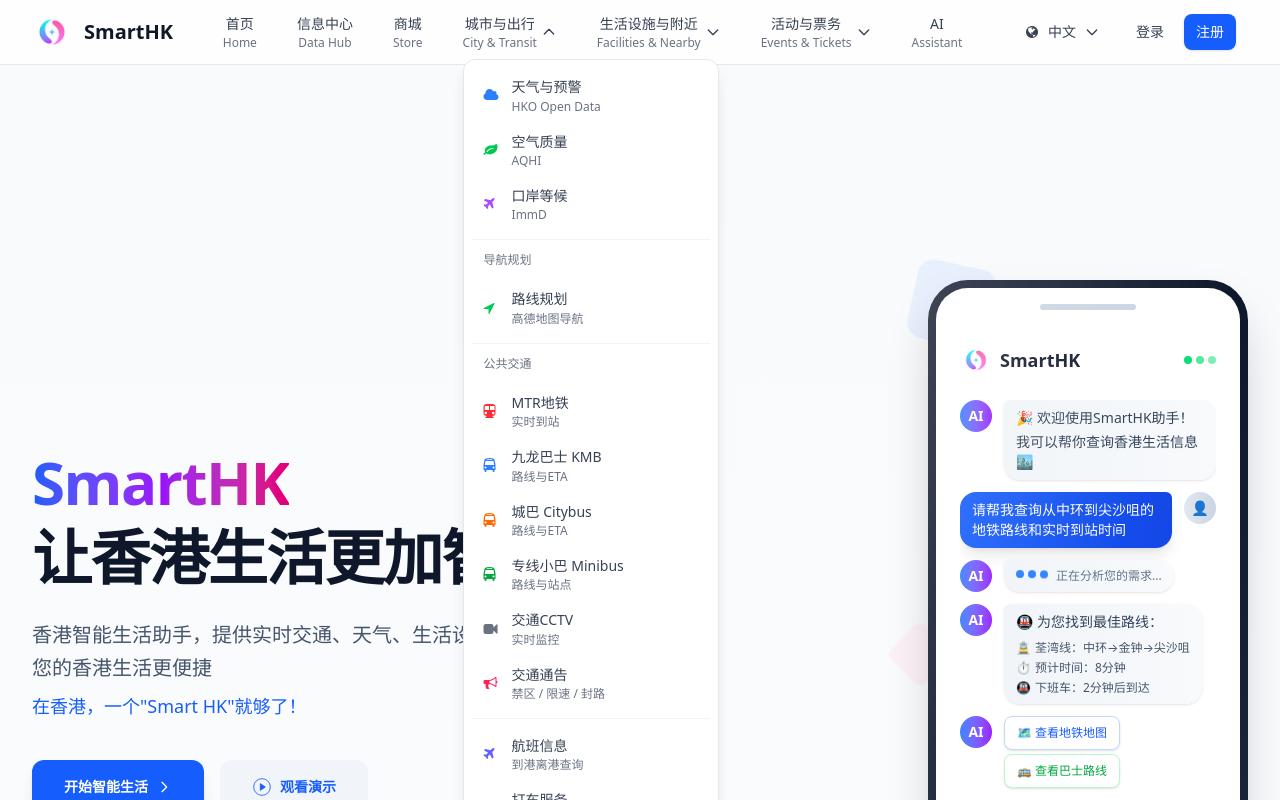
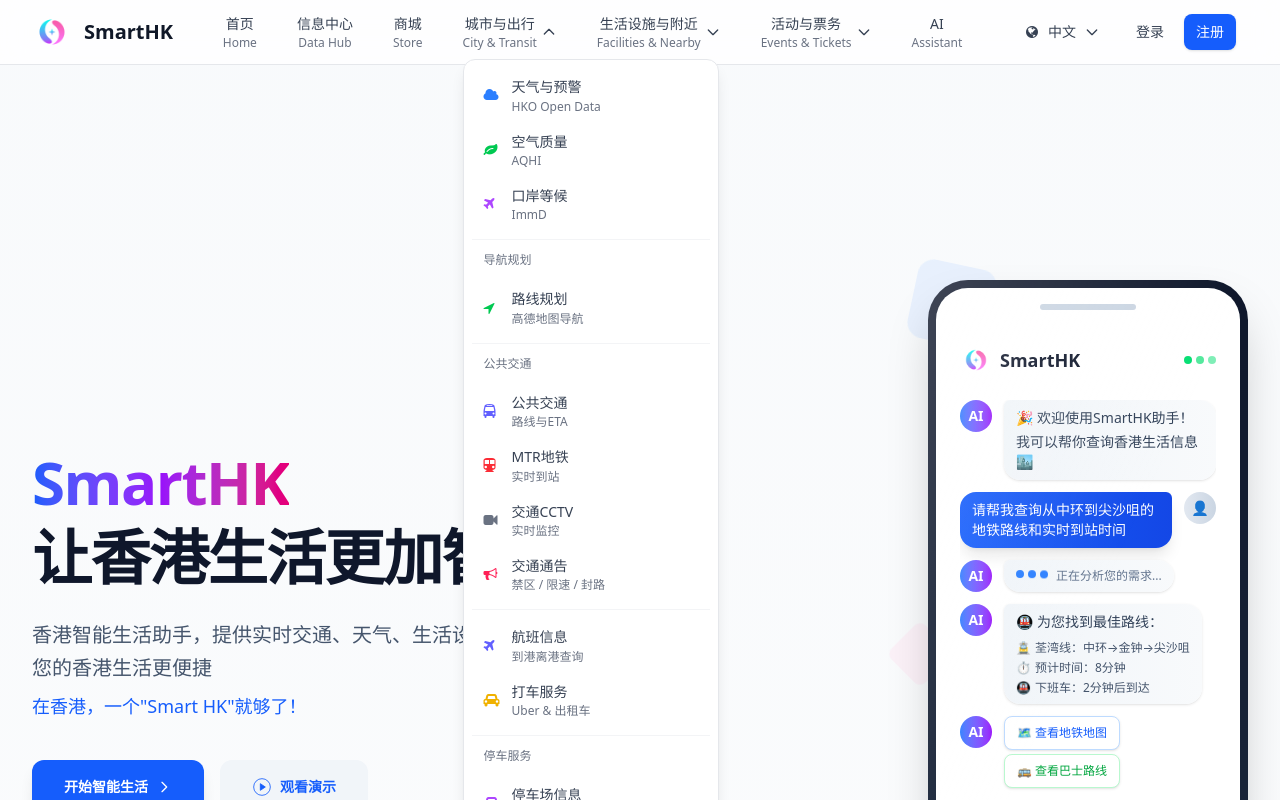
Before and after one commit to zoihkcom/ZoiHK-FrontEnd, a Vue app: page / in a window 1280 px wide. Both pictures are taken after a click on the button "城市与出行 City & Transit". Shown: the top 800 px of the page. Built offline with nearby package versions, Linux system fonts and the light colour scheme.

Commit message:
feat: 在导航栏中新增公交路线链接，优化用户访问公交信息的便捷性，同时调整公交路线组件的按钮样式，提升用户体验。

```diff
--- a/src/components/Navbar.vue
+++ b/src/components/Navbar.vue
@@ -97,6 +97,15 @@
                   <div class="text-xs font-medium text-gray-500 mb-2">公共交通</div>
                 </div>
 
+                <router-link to="/bus"
+                  class="flex items-center gap-3 px-3 py-2 text-gray-700 hover:text-blue-600 hover:bg-blue-50 rounded-lg transition-colors">
+                  <i class="fa fa-bus w-4 text-indigo-500"></i>
+                  <div>
+                    <div class="font-medium">公共交通</div>
+                    <div class="text-xs text-gray-500">路线与ETA</div>
+                  </div>
+                </router-link>
+
                 <router-link to="/subway"
                   class="flex items-center gap-3 px-3 py-2 text-gray-700 hover:text-blue-600 hover:bg-blue-50 rounded-lg transition-colors">
                   <i class="fa fa-subway w-4 text-red-500"></i>
@@ -106,7 +115,7 @@
                   </div>
                 </router-link>
 
-                <router-link to="/bus-routes"
+                <!-- <router-link to="/bus-routes"
                   class="flex items-center gap-3 px-3 py-2 text-gray-700 hover:text-blue-600 hover:bg-blue-50 rounded-lg transition-colors">
                   <i class="fa fa-bus w-4 text-blue-500"></i>
                   <div>
@@ -131,7 +140,7 @@
                     <div class="font-medium">专线小巴 Minibus</div>
                     <div class="text-xs text-gray-500">路线与站点</div>
                   </div>
-                </router-link>
+                </router-link> -->
 
                 <router-link to="/cctv"
                   class="flex items-center gap-3 px-3 py-2 text-gray-700 hover:text-blue-600 hover:bg-blue-50 rounded-lg transition-colors">
@@ -488,6 +497,10 @@
           <div class="px-6 py-1 mt-2">
             <div class="text-xs font-medium text-gray-500">公共交通</div>
           </div>
+          <router-link to="/bus" @click="isOpen = false"
+            class="block px-8 py-2 text-gray-600 hover:text-blue-600 hover:bg-blue-50 rounded-md transition-colors">
+            <i class="fa fa-exchange w-4 text-indigo-500 mr-2"></i>公交路线总览
+          </router-link>
           <router-link to="/subway" @click="isOpen = false"
             class="block px-8 py-2 text-gray-600 hover:text-blue-600 hover:bg-blue-50 rounded-md transition-colors">
             <i class="fa fa-subway w-4 text-red-500 mr-2"></i>MTR地铁
```
Also changed, not shown: src/views/BusRoute.vue (+6 -8 lines).
